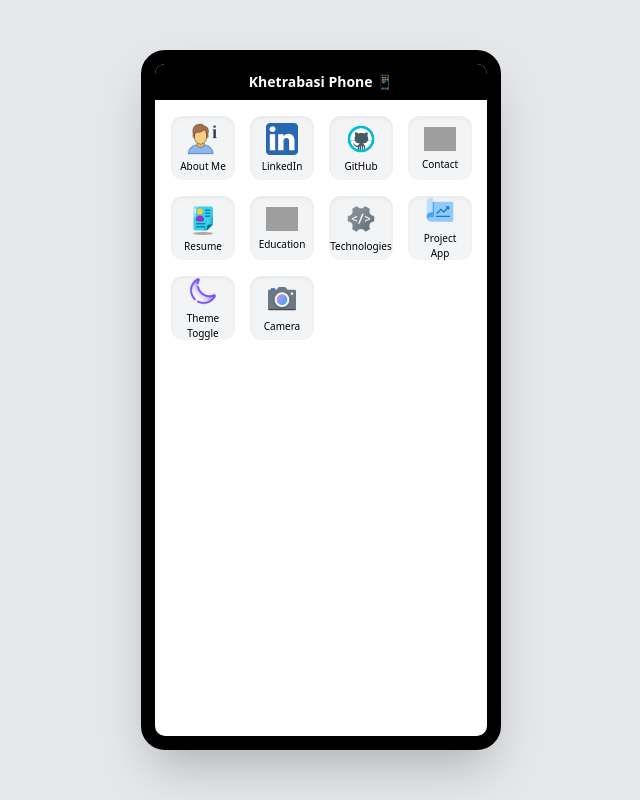
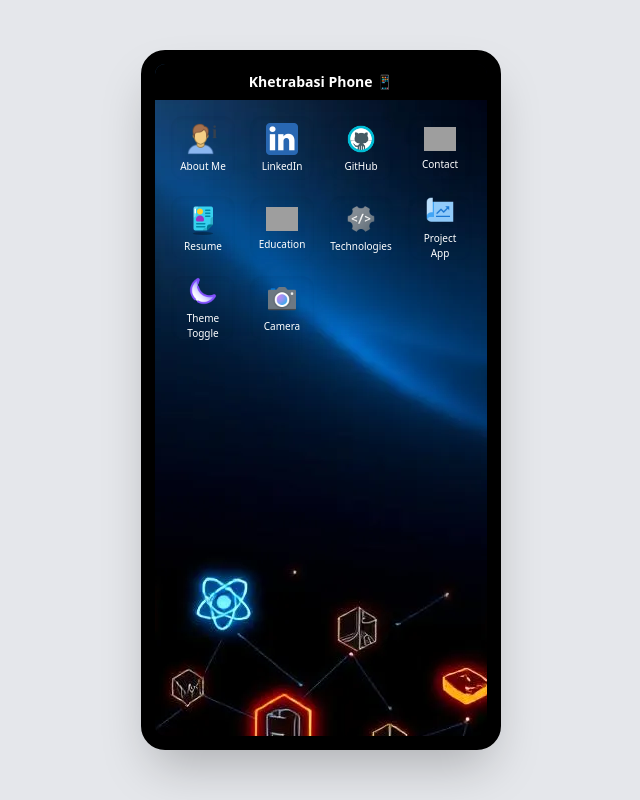
Before and after one commit to KhetrabasiReddy/reddy-khetrabasi-portfolio, a React (Vite) app: page / in a window 1280 px wide. Shown: the whole page, without its empty margins (319-959 px from the left). Built offline with nearby package versions, Linux system fonts and the light colour scheme; grey boxes are pictures that could not be loaded.

Commit message:
added the wallpaper

```diff
--- a/src/components/AppIcon.jsx
+++ b/src/components/AppIcon.jsx
@@ -20,12 +20,12 @@ import React from 'react';
 const AppIcon = ({ name, image, onClick }) => {
   return (
     <div
-      className="rounded-xl h-16 w-16 p-2 bg-gray-100 dark:bg-gray-700 shadow-inner flex flex-col items-center justify-center cursor-pointer hover:scale-105 transition-transform"
+      className="rounded-xl h-16 w-16 p-2  shadow-inner flex flex-col items-center justify-center cursor-pointer hover:scale-105 transition-transform"
       title={name}
       onClick={onClick}
     >
       <img src={image} alt={name} className="h-8 w-8 object-contain mb-1" />
-      <span className="text-[10px] text-center text-black dark:text-white font-medium">{name}</span>
+      <span className="text-[10px] text-center text-white font-medium">{name}</span>
     </div>
   );
 };
--- a/src/components/PhoneFrame.jsx
+++ b/src/components/PhoneFrame.jsx
@@ -3,7 +3,7 @@ import React from 'react'
 const PhoneFrame = ({children}) => {
   return (
     <div className="h-screen bg-gray-200 dark:bg-black flex items-center justify-center">
-    <div className="w-[360px] h-[700px] bg-white dark:bg-gray-900 rounded-3xl shadow-2xl border-[14px] border-black dark:border-gray-400 relative overflow-hidden">
+    <div className="phone-wallpaper w-[360px] h-[700px] bg-white dark:bg-gray-900 rounded-3xl shadow-2xl border-[14px] border-black dark:border-gray-400 relative overflow-hidden">
 
       {/* Top Bar */}
       <div className="bg-black dark:bg-white text-white dark:text-black text-center py-2 text-sm font-bold">
--- a/src/index.css
+++ b/src/index.css
@@ -1,3 +1,10 @@
 @import "tailwindcss";
 
 @custom-variant dark (&:where(.dark, .dark *));
+
+
+.phone-wallpaper{
+    background-image: url('/wallpaper.png');
+    background-position: center;
+    background-repeat: no-repeat;
+}
```
Also changed, not shown: public/wallpaper.png (added).
